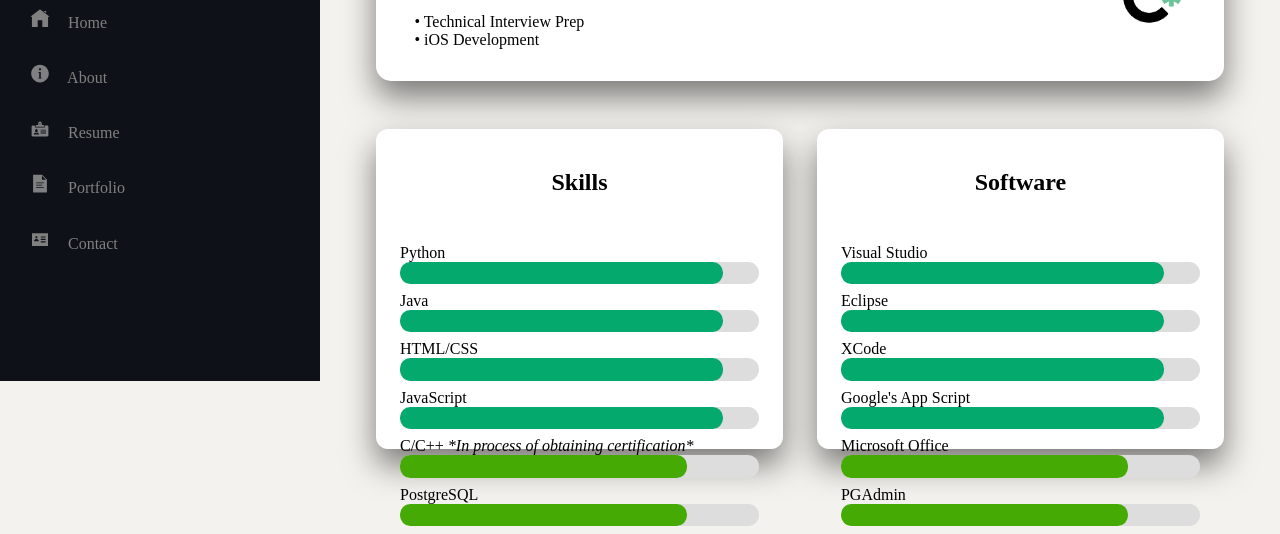
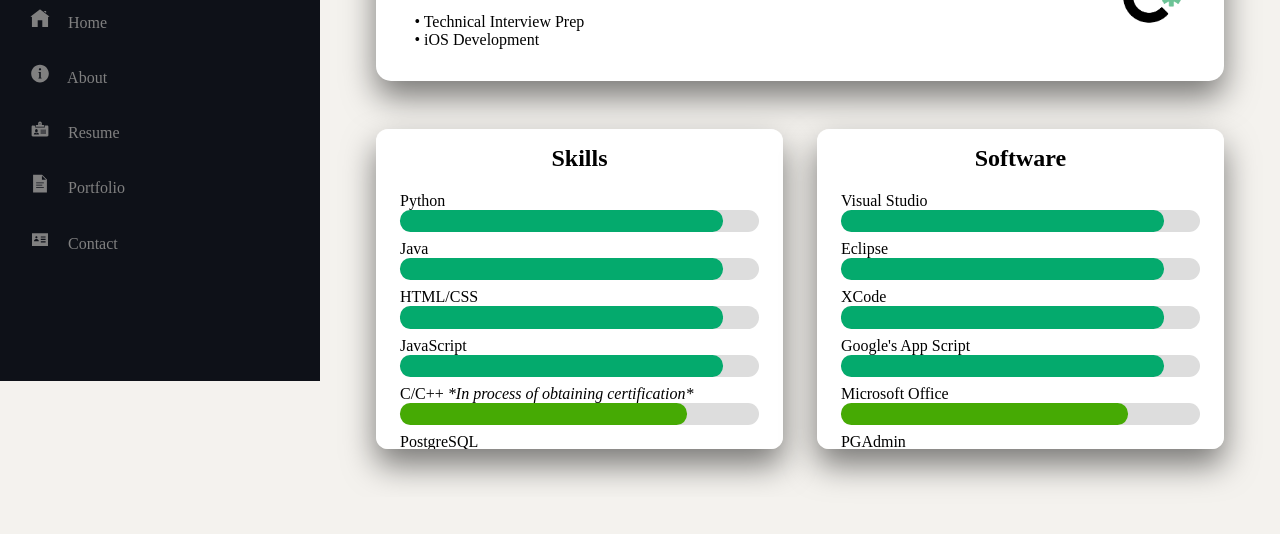
Before and after one commit to RichardM83/Personal-Website, a plain HTML site: page portfolio.html in a window 1280 px wide. Shown: the part 419-953 px from the top of the page. After the commit the page ends 916 px from the top, so only its background shows below. Drawn offline with Linux system fonts and the light colour scheme; a web font is replaced by a local one.

Commit message:
Finished skill and software CSS

```diff
--- a/css.css
+++ b/css.css
@@ -230,33 +230,34 @@ p.extra {
     justify-content: space-between;
     margin: 0 auto;
 }
+
+
+
 .PortfolioContentSkillBlock, .PortfolioContentSoftwareBlock {
     background: #FFFFFF;
-    padding: 1.5rem;
     box-shadow: 0 1rem 2rem rgba(0, 0, 0, 0.5);
     border-radius: .75rem;
+    padding-top: 0;
+    padding-left: 1.5rem;
+    padding-right: 1.5rem;
     flex-basis: 48%;
     height: 20rem;
     box-sizing: border-box;
-    /* overflow-y: auto; */
+    overflow-y: auto;
 }
 .PortfolioContentSkillBlock h2, .PortfolioContentSoftwareBlock h2 {
     position: sticky;
     top: 0;
     background: white;
-    padding: 1rem 2rem;
+    margin-top: 1rem;
     font-size: 1.5rem;
-    margin-top: 0rem;
     text-align: center;
-    z-index: 5;
+    z-index: 10;
 }
 .PortfolioContentSkillBlock ul, .PortfolioContentSoftwareBlock ul {
     list-style-type: none;
     padding: 0;
-    max-height: 300px;
-    overflow-y: auto;
-    padding: 0;
-    margin-top: 2rem;
+    margin-top: 0rem;
 }
 .PortfolioContentSkillBlock ul li, .PortfolioContentSoftwareBlock ul li {
     margin-bottom: 0.5rem;
@@ -265,6 +266,7 @@ p.extra {
     background-color: #ddd;
     border-radius: .75rem;
 }
+
 .PortfolioContentSkillBlockSkill ul {
     max-height: 300px;
     overflow-y: auto;
--- a/portfolio.html
+++ b/portfolio.html
@@ -134,6 +134,24 @@
                             <div class="skills sql"></div>
                         </div>
                     </li>
+                    <li>
+                        PostgreSQL
+                        <div class="PortfolioContentSkillBlockSkill">
+                            <div class="skills sql"></div>
+                        </div>
+                    </li>
+                    <li>
+                        PostgreSQL
+                        <div class="PortfolioContentSkillBlockSkill">
+                            <div class="skills sql"></div>
+                        </div>
+                    </li>
+                    <li>
+                        PostgreSQL
+                        <div class="PortfolioContentSkillBlockSkill">
+                            <div class="skills sql"></div>
+                        </div>
+                    </li>
                 </ul>
             </div>
             <div class="PortfolioContentSoftwareBlock">
```
